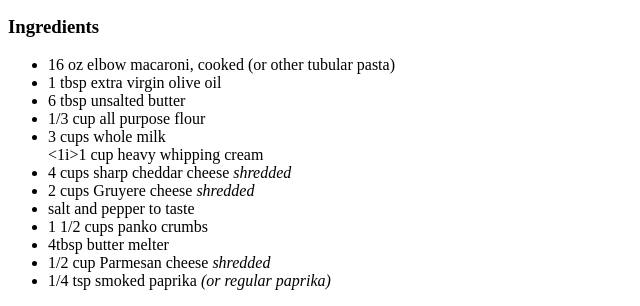
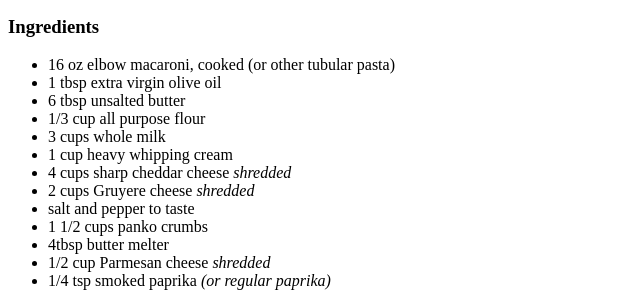
Before and after one commit to Tjs0188/odin-recipes, a plain HTML site: page recipes/macnchz.html in a window 1280 px wide. Shown: the part 489-795 px from the top of the page, 0-640 px from the left. Drawn offline with Linux system fonts and the light colour scheme.

Commit message:
fix to files

```diff
--- a/recipes/macnchz.html
+++ b/recipes/macnchz.html
@@ -16,7 +16,7 @@
         <li>6 tbsp unsalted butter</li>
         <li>1/3 cup all purpose flour</li>
         <li>3 cups whole milk</li>
-        <1i>1 cup heavy whipping cream</1i>
+        <li>1 cup heavy whipping cream</li>
         <li>4 cups sharp cheddar cheese <em>shredded</em></li>
         <li>2 cups Gruyere cheese <em>shredded</em></li>
         <li>salt and pepper to taste</li>
```
